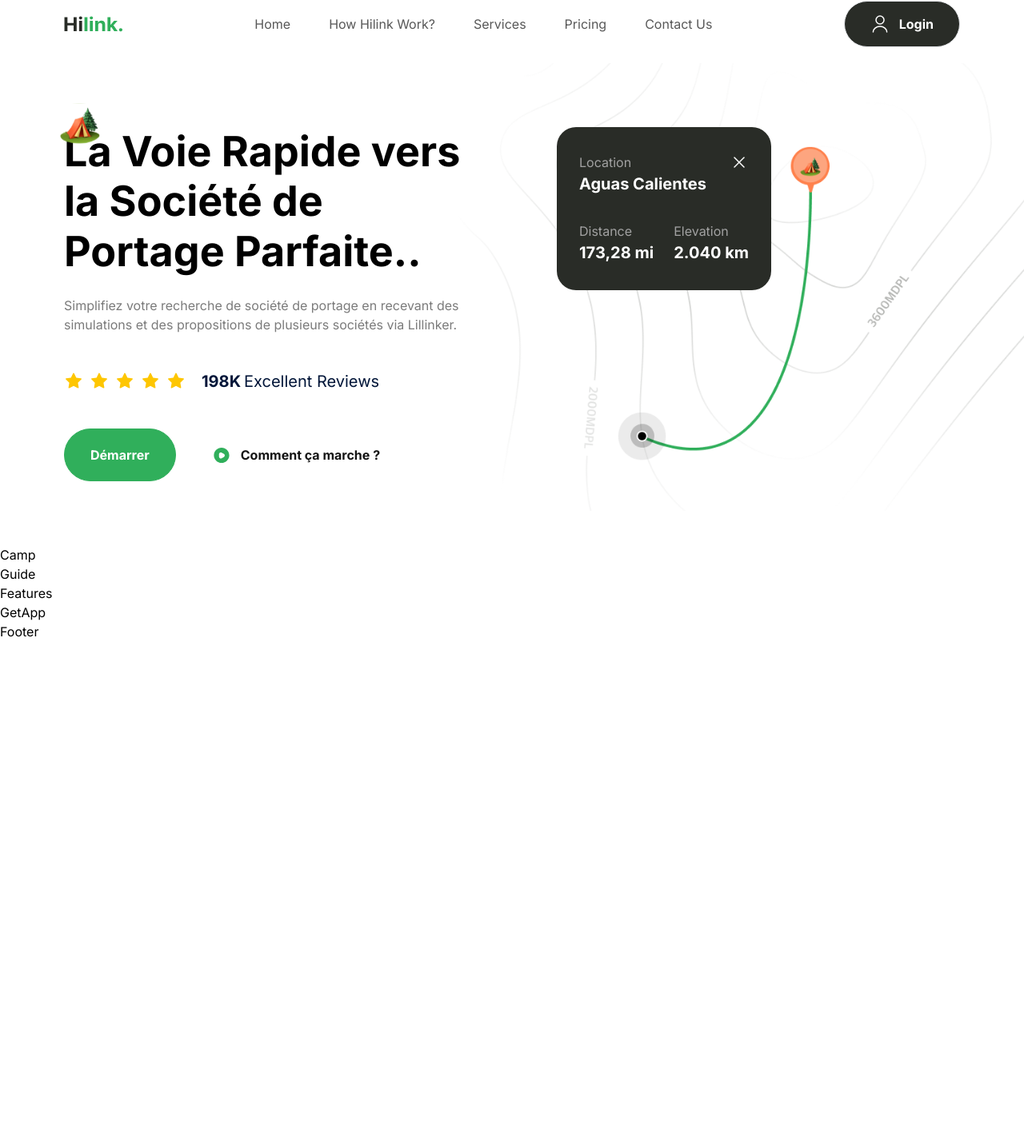
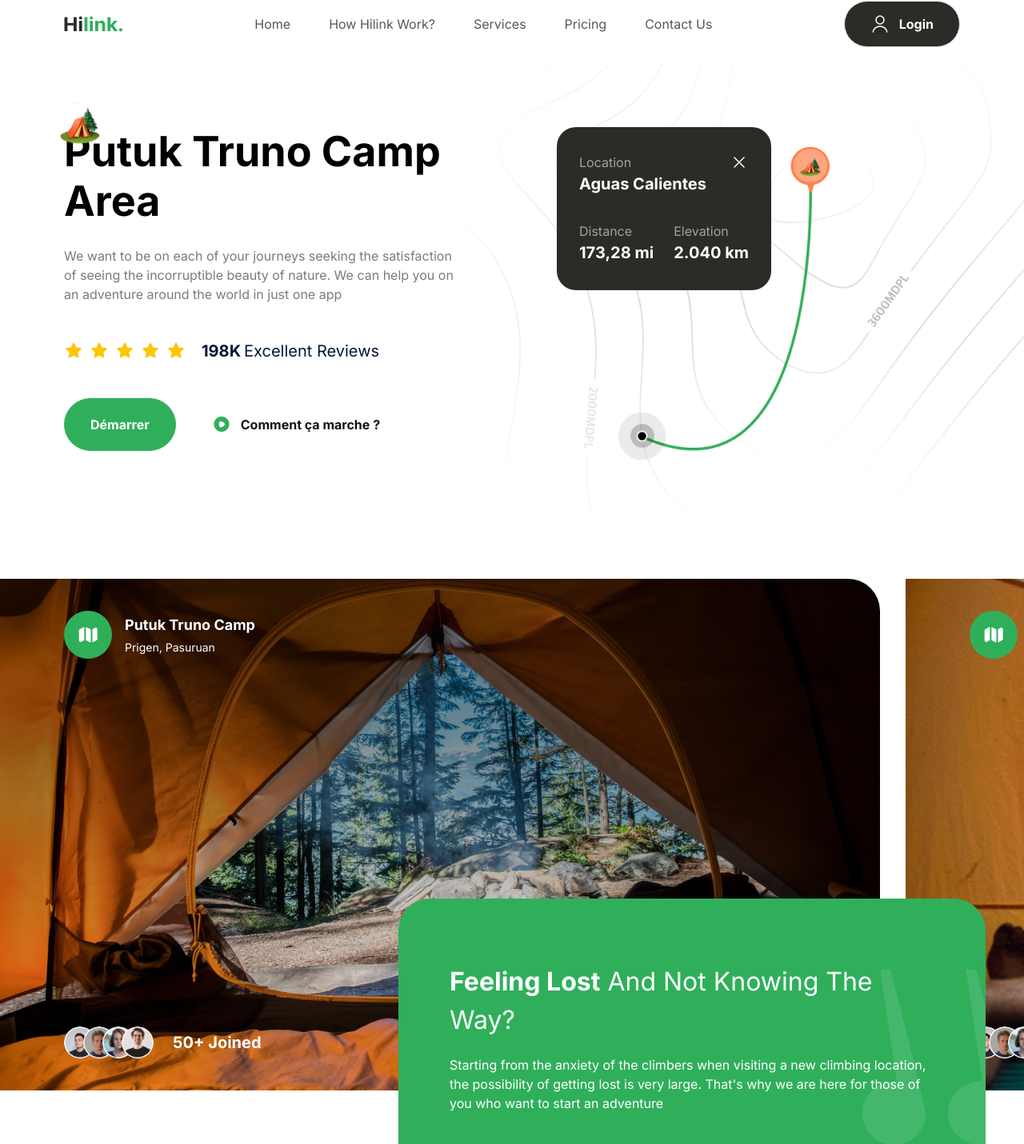
Before and after one commit to Mkhalled/travel, a Next.js app: page / in a window 1280 px wide. Shown: the part 19-1450 px from the top of the page at 80% size. Before the commit the page ends 821 px from the top, so only its background shows below. Built offline with nearby package versions, Linux system fonts and the light colour scheme.

Commit message:
Cadded feat:sparkles:added camp

```diff
--- a/app/components/Camp.tsx
+++ b/app/components/Camp.tsx
@@ -1,7 +1,94 @@
-import React from "react";
+import { PEOPLE_URL } from "@/constants";
+import Image from "next/image";
+
+interface Props {
+  backgroundImage: string;
+  title: string;
+  subtitle: string;
+  peopleJoined: string;
+}
+
+const CampSite = ({
+  backgroundImage,
+  title,
+  subtitle,
+  peopleJoined,
+}: Props) => {
+  return (
+    <div
+      className={`h-full w-full min-w-[1100px] ${backgroundImage} bg-cover bg-no-repeat lg:rounded-r-5xl 2xl:rounded-5xl`}
+    >
+      <div className="flex h-full flex-col items-start justify-between p-6 lg:px-20 lg:py-10">
+        <div className="flexCenter gap-4">
+          <div className="rounded-full bg-green-50 p-4">
+            <Image src="/folded-map.svg" alt="map" width={28} height={28} />
+          </div>
+          <div className="flex flex-col gap-1">
+            <h4 className="bold-18 text-white">{title}</h4>
+            <p className="regular-14 text-white">{subtitle}</p>
+          </div>
+        </div>
+
+        <div className="flexCenter gap-6">
+          <span className="flex -space-x-4 overflow-hidden">
+            {PEOPLE_URL.map((url) => (
+              <Image
+                className="inline-block h-10 w-10 rounded-full"
+                src={url}
+                key={url}
+                alt="person"
+                width={52}
+                height={52}
+              />
+            ))}
+          </span>
+          <p className="bold-16 md:bold-20 text-white">{peopleJoined}</p>
+        </div>
+      </div>
+    </div>
+  );
+};
 
 const Camp = () => {
-  return <div>Camp</div>;
+  return (
+    <section className="2xl:max-container relative flex flex-col py-10 lg:mb-10 lg:py-20 xl:mb-20">
+      <div className="hide-scrollbar flex h-[340px] w-full items-start justify-start gap-8 overflow-x-auto lg:h-[400px] xl:h-[640px]">
+        <CampSite
+          backgroundImage="bg-bg-img-1"
+          title="Putuk Truno Camp"
+          subtitle="Prigen, Pasuruan"
+          peopleJoined="50+ Joined"
+        />
+        <CampSite
+          backgroundImage="bg-bg-img-2"
+          title="Mountain View Camp"
+          subtitle="Somewhere in the Wilderness"
+          peopleJoined="50+ Joined"
+        />
+      </div>
+
+      <div className="flexEnd mt-10 px-6 lg:-mt-60 lg:mr-6">
+        <div className="bg-green-50 p-8 lg:max-w-[500px] xl:max-w-[734px] xl:rounded-5xl xl:px-16 xl:py-20 relative w-full overflow-hidden rounded-3xl">
+          <h2 className="regular-24 md:regular-32 2xl:regular-64 capitalize text-white">
+            <strong>Feeling Lost</strong> And Not Knowing The Way?
+          </h2>
+          <p className="regular-14 xl:regular-16 mt-5 text-white">
+            Starting from the anxiety of the climbers when visiting a new
+            climbing location, the possibility of getting lost is very large.
+            That's why we are here for those of you who want to start an
+            adventure
+          </p>
+          <Image
+            src="/quote.svg"
+            alt="camp-2"
+            width={186}
+            height={219}
+            className="camp-quote"
+          />
+        </div>
+      </div>
+    </section>
+  );
 };
 
 export default Camp;
--- a/app/components/Hero.tsx
+++ b/app/components/Hero.tsx
@@ -16,12 +16,11 @@
           className="absolute left-[-5px] top-[-30px] w-10 lg:w-[50px]"
         />
 
-        <h1 className="bold-52 lg:bold-50">
-          La Voie Rapide vers la Société de Portage Parfaite..
-        </h1>
+        <h1 className="bold-52 lg:bold-50">Putuk Truno Camp Area</h1>
         <p className="regular-16 mt-6 text-gray-30 xl:max-w-[520px]">
-          Simplifiez votre recherche de société de portage en recevant des
-          simulations et des propositions de plusieurs sociétés via Lillinker.
+          We want to be on each of your journeys seeking the satisfaction of
+          seeing the incorruptible beauty of nature. We can help you on an
+          adventure around the world in just one app
         </p>
         <div className="my-11 flex flex-wrap gap-5">
           <div className="flex items-center gap-2">
--- a/app/layout.tsx
+++ b/app/layout.tsx
@@ -5,8 +5,8 @@
 import Navbar from "./components/Navbar";
 
 export const metadata: Metadata = {
-  title: "Lillinker",
-  description: "La Voie Rapide vers la Société de Portage Parfaite.",
+  title: "Travel",
+  description: "Travel UI/UX App for Camping",
 };
 
 export default function RootLayout({
```
